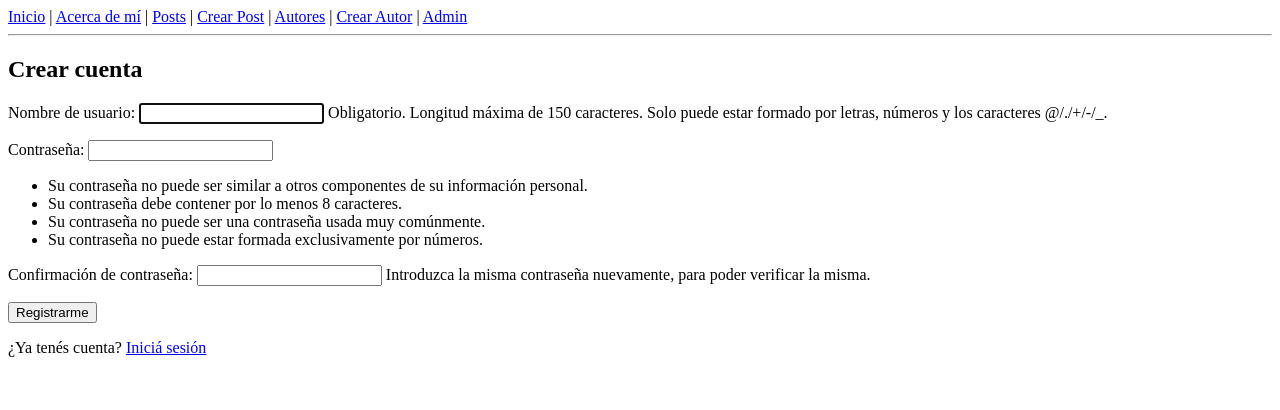
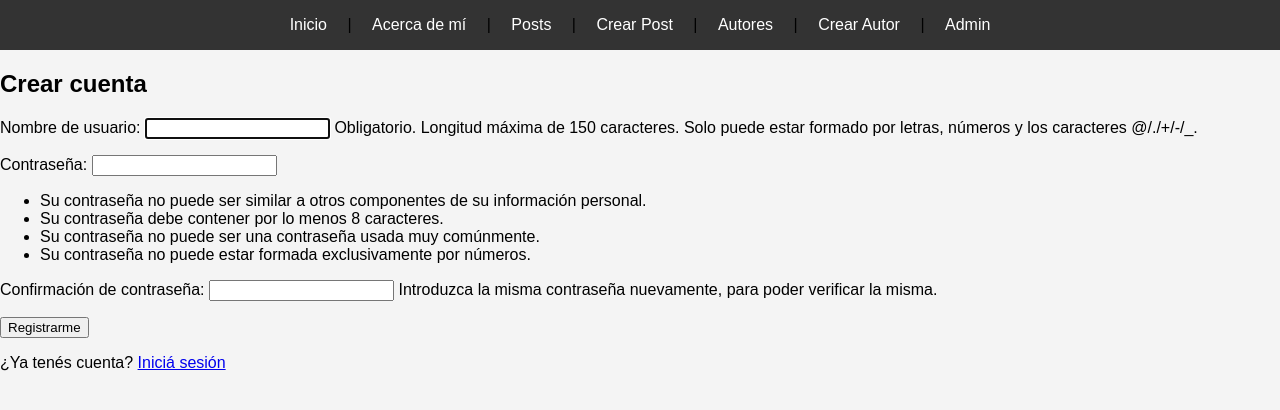
Before and after one commit to JaimeMVC/blog-django-final, a Django app: page /accounts/signup/ in a window 1280 px wide. Shown: the top 410 px of the page. Run offline with Django 5.2, Linux system fonts and the light colour scheme.

Commit message:
Versión final lista para entregar

```diff
--- a/playground_final/playground_final/templates/base.html
+++ b/playground_final/playground_final/templates/base.html
@@ -2,7 +2,43 @@
 <html lang="es">
 <head>
     <meta charset="UTF-8">
-    <title>{% block title %}Playground Final{% endblock %}</title>
+    <title>{% block title %}Blog Final{% endblock %}</title>
+    <style>
+        body {
+            font-family: Arial, sans-serif;
+            background-color: #f4f4f4;
+            margin: 0;
+            padding: 0;
+        }
+        nav {
+            background-color: #333;
+            padding: 1em;
+            text-align: center;
+        }
+        nav a {
+            color: white;
+            margin: 0 1em;
+            text-decoration: none;
+        }
+        nav a:hover {
+            text-decoration: underline;
+        }
+        .container {
+            background-color: white;
+            margin: 2em auto;
+            padding: 2em;
+            max-width: 800px;
+            border-radius: 5px;
+            box-shadow: 0 0 10px rgba(0,0,0,0.1);
+        }
+        .titulo {
+            color: #333;
+        }
+        .descripcion {
+            font-size: 1.1em;
+            color: #666;
+        }
+    </style>
 </head>
 <body>
 <nav>
@@ -12,12 +48,9 @@
     <a href="{% url 'post_create' %}">Crear Post</a> |
     <a href="{% url 'author_list' %}">Autores</a> |
     <a href="{% url 'author_create' %}">Crear Autor</a> |
-        <a href="/admin/" target="_blank">Admin</a>
+    <a href="/admin/">Admin</a>
 </nav>
 
-    <hr>
-
-    {% block content %}
-    {% endblock %}
+{% block content %}{% endblock %}
 </body>
 </html>
```
Lines whose indentation alone changed are shown as unchanged.
